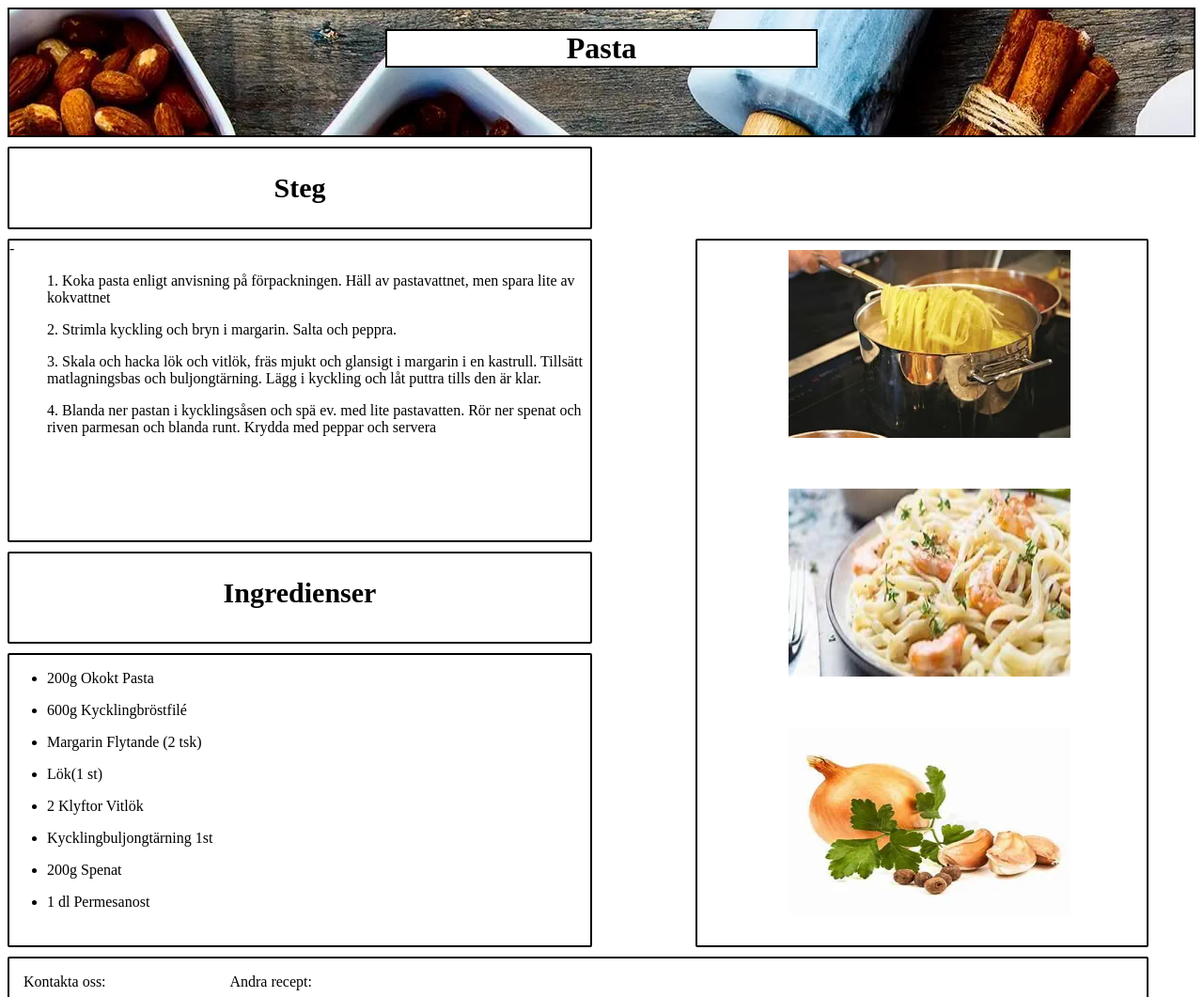
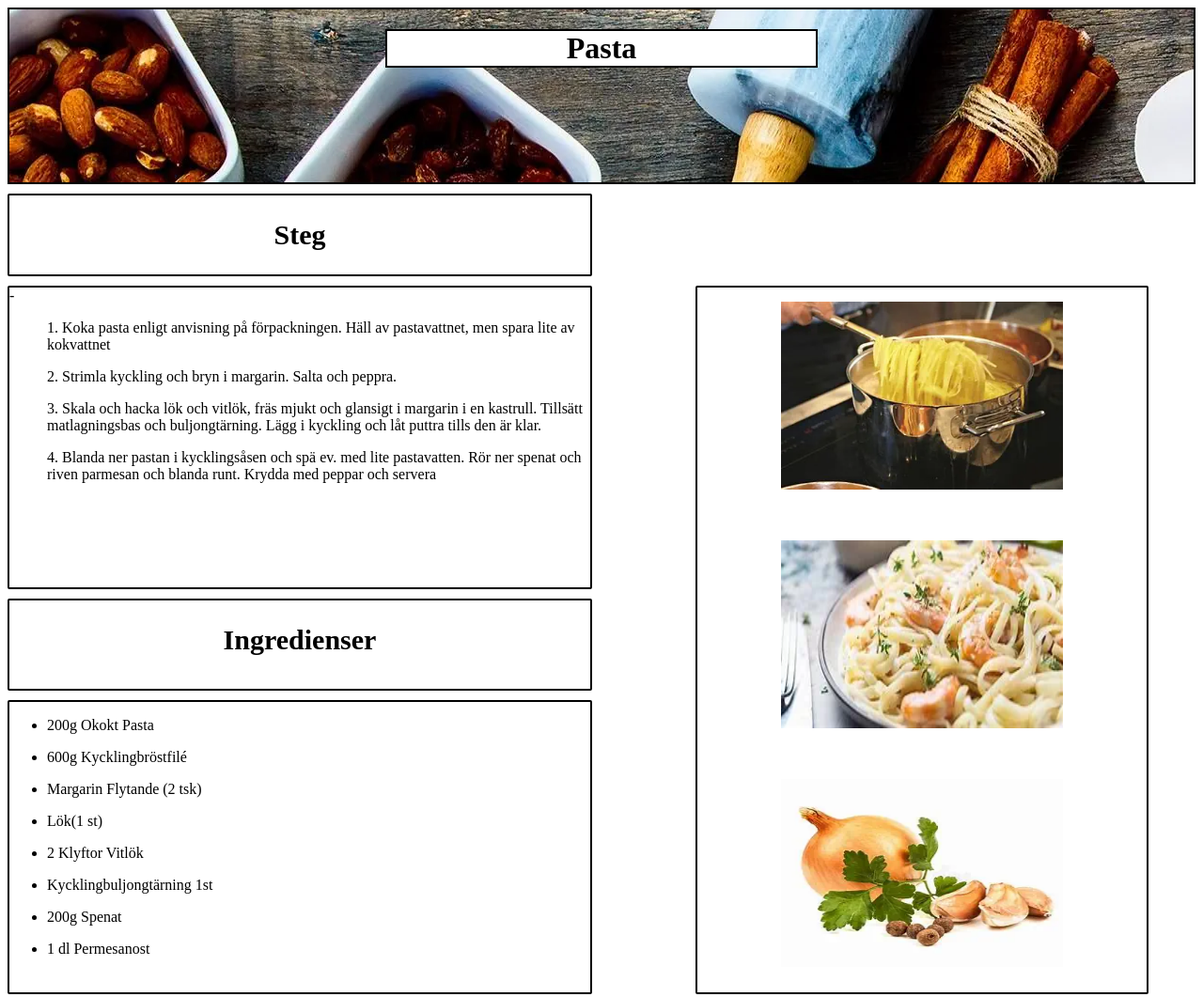
Before and after one commit to emilkjellin/Projekt, a plain HTML site: page index.html in a window 1280 px wide. Shown: the top 1061 px of the page at 94% size. Drawn offline with Linux system fonts and the light colour scheme.

Commit message:
footer färdig. header yttligare fixat

```diff
--- a/style.css
+++ b/style.css
@@ -4,7 +4,7 @@
 header
 {
 background-image: url(Header\ bild.webp);
-padding-bottom: 50px;
+padding-bottom: 100px;
 text-align: center;
 border: 2px solid black;
 
@@ -97,21 +97,17 @@ grid-column-start: 1;
 grid-column-end: 2;
 grid-row-start: 2;
 grid-row-end: -2;
-padding-left: 15px;
-margin-top: 10px;
+
+margin-top: 15px;
 }
-.bild2
-{
-padding-left: 15px;
 
-}
 .bild3
 {
 grid-column-start: 1;
 grid-column-end: 2;
 grid-row-start: 3;
 grid-row-end: 4;
-padding-left: 15px;
+
 
 }
 footer
```
